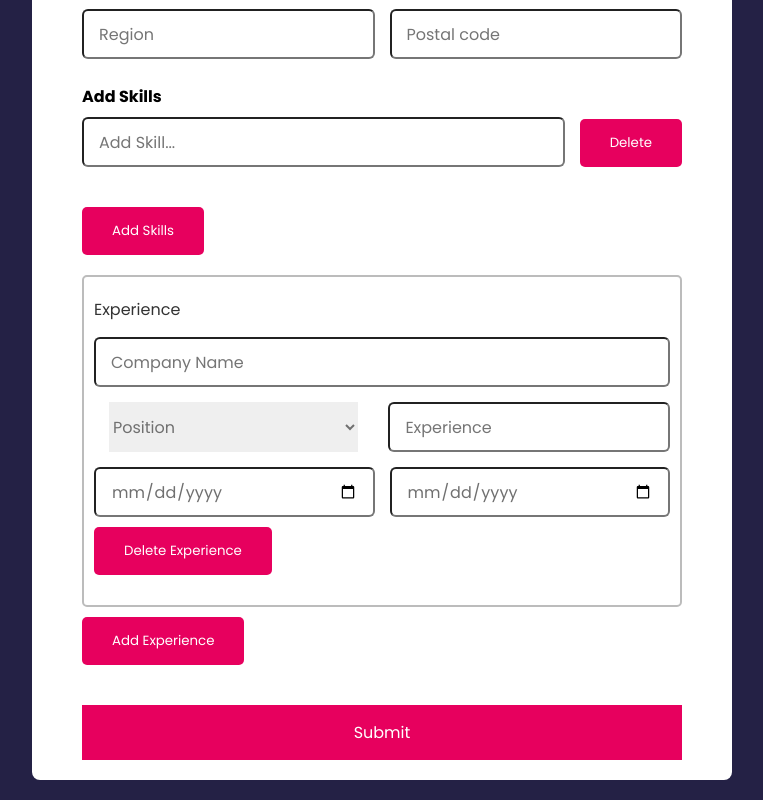
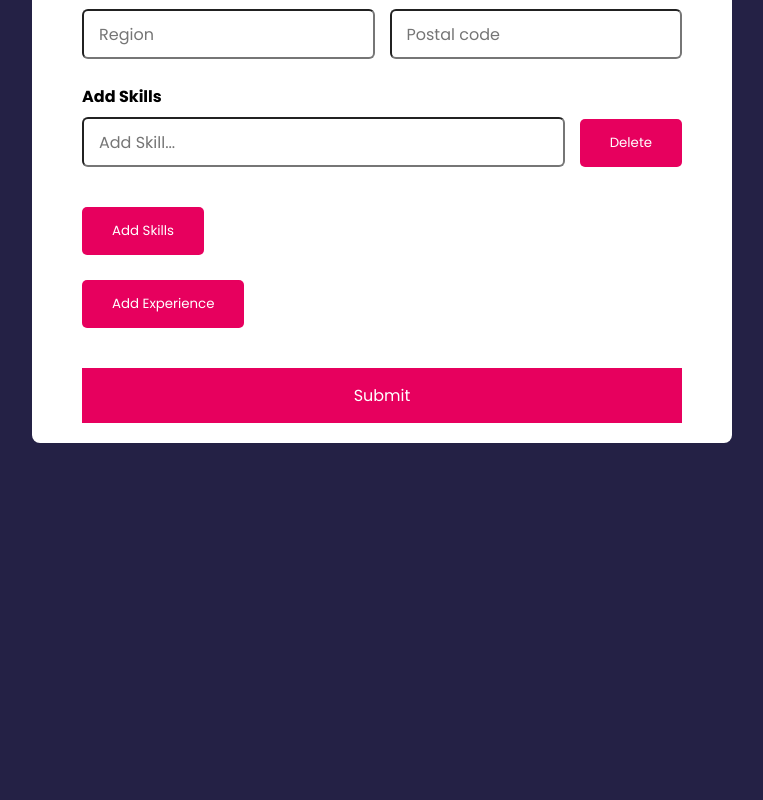
Before and after one commit to Rgaibi/angular, an Angular app in the folder REACTIVE-FORMS/: page / in a window 1280 px wide. Shown: the part 588-1388 px from the top of the page, without its empty margins (258-1021 px from the left). After the commit the page ends 1051 px from the top, so only its background shows below. Built offline with nearby package versions, Linux system fonts and the light colour scheme.

Commit message:
Adding Form Groups Dynamically

```diff
--- a/REACTIVE-FORMS/src/app/app.component.html
+++ b/REACTIVE-FORMS/src/app/app.component.html
@@ -85,13 +85,13 @@
     <button type="button" class="btn-add-delete" (click)="addSkills()">Add Skills</button>
 
     <!--HTML for Experience Form Array -->
-    <div class="input-box">
-      <div class="experience">
-        <label>Experience</label>
-        <input type="text" placeholder="Company Name" />
+    <div class="input-box" formArrayName="experience">
+      <div class="experience" *ngFor="let control of experienceControls; let i = index" [formControlName]="i">
+        <label>Experience {{i+1}}</label>
+        <input type="text" placeholder="Company Name" formControlName="Company" />
         <div class="column">
           <div class="select-box">
-            <select>
+            <select formControlName="position">
               <option hidden>Position</option>
               <option>Junior Developer</option>
               <option>Software Developer</option>
@@ -99,16 +99,16 @@
               <option>Team Lead</option>
             </select>
           </div>
-          <input type="number" placeholder="Experience" />
+          <input type="number" placeholder="Experience" formControlName="totalExp" />
         </div>
         <div class="column">
-          <input type="date" placeholder="Start Date" />
-          <input type="date" placeholder="End Date" />
+          <input type="date" placeholder="Start Date" formControlName="start" />
+          <input type="date" placeholder="End Date" formControlName="end"/>
         </div>
-        <button type="button" class="btn-add-delete">Delete Experience</button>
+        <button type="button" class="btn-add-delete" (click)="deleteExperience(i)" >Delete Experience</button>
       </div>
     </div>
-    <button type="button" class="btn-add-delete">Add Experience</button>
+    <button type="button" class="btn-add-delete" (click)="addExperience()">Add Experience</button>
 
     <input type="submit" value="Submit" class="submit-btn" [disabled]="reactiveForm.invalid">
     <!-- [disabled]="!reactiveForm.valid" -->
--- a/REACTIVE-FORMS/src/app/app.component.ts
+++ b/REACTIVE-FORMS/src/app/app.component.ts
@@ -27,6 +27,9 @@ export class AppComponent implements OnInit {
         }),
         skills: new FormArray([
           new FormControl(null, Validators.required),
+        ]),
+        experience: new FormArray([
+
         ])
 
 
@@ -47,4 +50,24 @@ export class AppComponent implements OnInit {
   deleteSkills(index: number) {
     (this.reactiveForm.get('skills') as FormArray).removeAt(index)
   }
+
+    get experienceControls() {
+    return (this.reactiveForm.get('experience') as FormArray).controls;
+  }
+
+  addExperience() {
+    const frmGroup = new FormGroup({
+                      company: new FormControl(null),
+                      position: new FormControl(null),
+                      totalExp: new FormControl(null),
+                      start: new FormControl(null),
+                      end: new FormControl(null)
+
+                     });
+    (this.reactiveForm.get('experience') as FormArray).push(frmGroup)
+  }
+
+  deleteExperience(index: number) {
+    (this.reactiveForm.get('experience') as FormArray).removeAt(index);
+  }
 }
```
